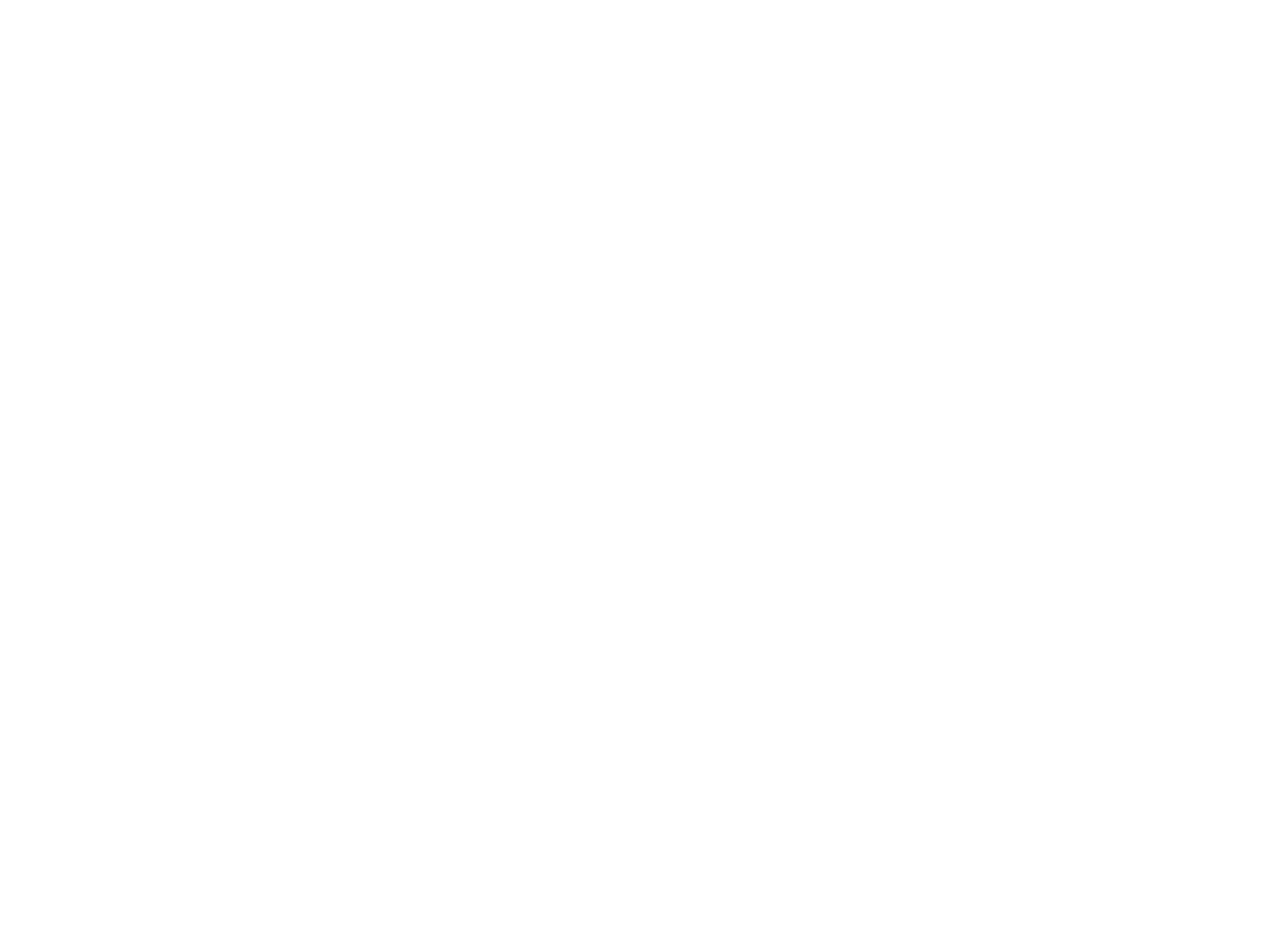
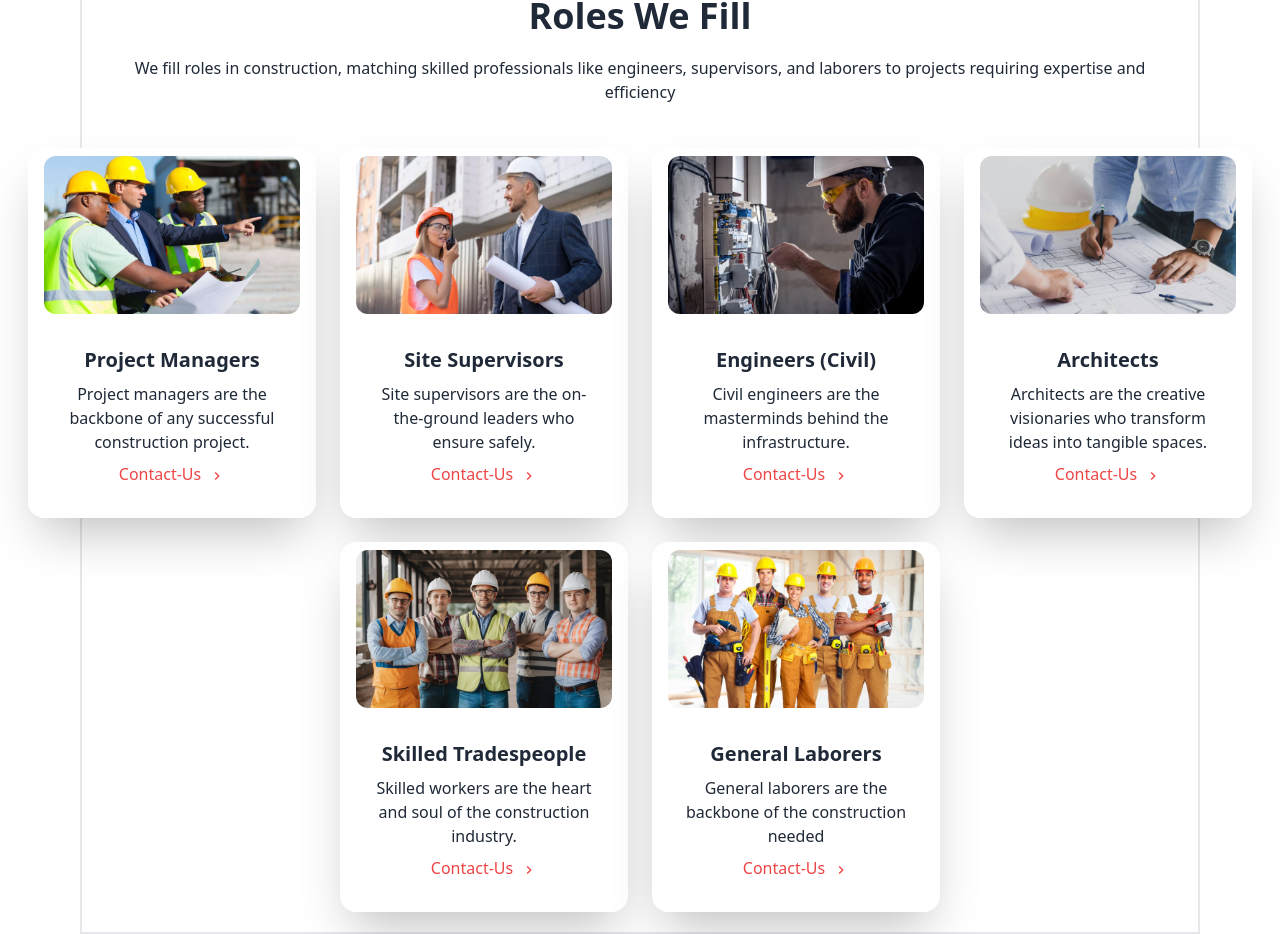
Before and after one commit to nabishafin/Constraction-page-task, a React (Vite) app: page / in a window 1280 px wide. Shown: the part 654-1588 px from the top of the page. Before the commit the page ends 800 px from the top, so only its background shows below. Built offline with nearby package versions, Linux system fonts and the light colour scheme.

Commit message:
role section dome

```diff
--- a/src/Components/Home/Home.jsx
+++ b/src/Components/Home/Home.jsx
@@ -1,4 +1,5 @@
 import Recruitment from "./Recruitment";
+import Roles from "./Roles";
 import Tittle from "./Tittle";
 
 
@@ -8,6 +9,7 @@ const Home = () => {
         <div className="mt-5 border-2 lg:mr-20 lg:ml-20">
             <Tittle></Tittle>
             <Recruitment></Recruitment>
+            <Roles></Roles>
         </div>
     );
 };
--- a/src/Components/Home/Recruitment.jsx
+++ b/src/Components/Home/Recruitment.jsx
@@ -13,7 +13,9 @@ const Recruitment = () => {
                         <p className="py-6">
                             In the dynamic and ever-evolving world of construction, finding the right talent to bring your projects to life is crucial. We specialize in connecting top-tier construction professionals with international opportunities that match their skills and aspirations. Whether you are a company looking to build a world-class team or a skilled worker seeking your next big challenge, we are here to ensure the perfect fit.
                         </p>
-                        <button className="btn btn-primary">Contact-us</button>
+                        <div>
+                            <button className=" btn btn-primary">Contact-us</button>
+                        </div>
                     </div>
                 </div>
             </div>
--- /dev/null
+++ b/src/Components/Home/Roles.jsx
@@ -0,0 +1,43 @@
+import RolesCart from "./RolesCart";
+import pic1 from "../../../public/Assets/Image 2.png"
+import pic2 from "../../../public/Assets/Image 3.png"
+import pic3 from "../../../public/Assets/Image 4.png"
+import pic4 from "../../../public/Assets/Image 5.png"
+import pic5 from "../../../public/Assets/Image 6.png"
+import pic6 from "../../../public/Assets/Image 7.png"
+
+const Roles = () => {
+    return (
+        <div className="p-4 mt-5 sm : ">
+            <h1 className="text-4xl font-bold text-center">Roles We Fill</h1>
+            <p className="mt-5 text-center ">We fill roles in construction, matching skilled professionals like engineers, supervisors,
+                and laborers to projects requiring expertise and efficiency</p>
+            <div className="items-center justify-center gap-4 mt-10 lg:flex ">
+                <RolesCart
+                    img={pic1} name={"Project Managers"} paragraph={"Project managers are the backbone of any successful construction project."}  >
+                </RolesCart>
+                <RolesCart
+                    img={pic2} name={"Site Supervisors"} paragraph={"Site supervisors are the on-the-ground leaders who ensure safely."}  >
+                </RolesCart>
+                <RolesCart
+                    img={pic3} name={"Engineers (Civil)"} paragraph={"Civil engineers are the masterminds behind the infrastructure."}  >
+                </RolesCart>
+                <RolesCart
+                    img={pic4} name={"Architects"} paragraph={"Architects are the creative visionaries who transform ideas into tangible spaces."}  >
+                </RolesCart>
+            </div>
+
+            <div className="items-center justify-center gap-4 lg:mt-4 lg:flex">
+                <RolesCart
+                    img={pic5} name={"Skilled Tradespeople"} paragraph={"Skilled workers are the heart and soul of the construction industry."}  >
+                </RolesCart>
+                <RolesCart
+                    img={pic6} name={"General Laborers"} paragraph={"General laborers are the backbone of the construction needed"}  >
+                </RolesCart>
+
+            </div>
+        </div>
+    );
+};
+
+export default Roles;
--- /dev/null
+++ b/src/Components/Home/RolesCart.jsx
@@ -0,0 +1,27 @@
+import { MdNavigateNext } from "react-icons/md";
+
+const RolesCart = (prop) => {
+    const { img, name, paragraph } = prop
+    return (
+        <div className="p-1 sm :">
+            <div className="w-auto shadow-2xl lg:w-72 card bg-base-100">
+                <figure className="px-4 pt-2">
+                    <img
+                        src={img}
+                        alt="loading "
+                        className="rounded-xl" />
+                </figure>
+                <div className="items-center text-center card-body">
+                    <h2 className="card-title">{name}</h2>
+                    <p>{paragraph}</p>
+                    <div className="flex items-center justify-center card-actions">
+                        <a className="text-red-500 " href="">Contact-Us</a>
+                        <p className="mt-1 text-red-500" ><MdNavigateNext /></p>
+                    </div>
+                </div>
+            </div>
+        </div>
+    );
+};
+
+export default RolesCart;
--- a/src/Components/Home/Tittle.jsx
+++ b/src/Components/Home/Tittle.jsx
@@ -5,7 +5,7 @@ import bg from '../../../public/Assets/Background image 1.png';
 const Tittle = () => {
     return (
         <div style=
-            {{ background: `url(${bg})` }} className="flex items-center justify-center h-40 bg-center bg-cover">
+            {{ background: `url(${bg})` }} className="flex items-center justify-center h-40 bg-center bg-no-repeat bg-cover">
             <div className="text-white">
                 < h1 className="mb-2 text-5xl font-bold text-center" > Construction</h1 >
                 <div className="flex items-center justify-center gap-3 text-2xl font-medium">
--- a/src/Components/Shered/Navbar.jsx
+++ b/src/Components/Shered/Navbar.jsx
@@ -3,7 +3,7 @@ import { Link, NavLink } from "react-router-dom";
 
 const Navbar = () => {
     const links = <>
-        <li><NavLink to="/about">About US</NavLink></li>
+        <li><NavLink to="/about">About Us</NavLink></li>
         <li>
             <details>
                 <summary>Employers</summary>
@@ -32,7 +32,7 @@ const Navbar = () => {
                 </ul>
             </details>
         </li>
-        <li><NavLink to="/contact">Contact US</NavLink></li>
+        <li><NavLink to="/contact">Contact Us</NavLink></li>
     </>
 
     return (
```
